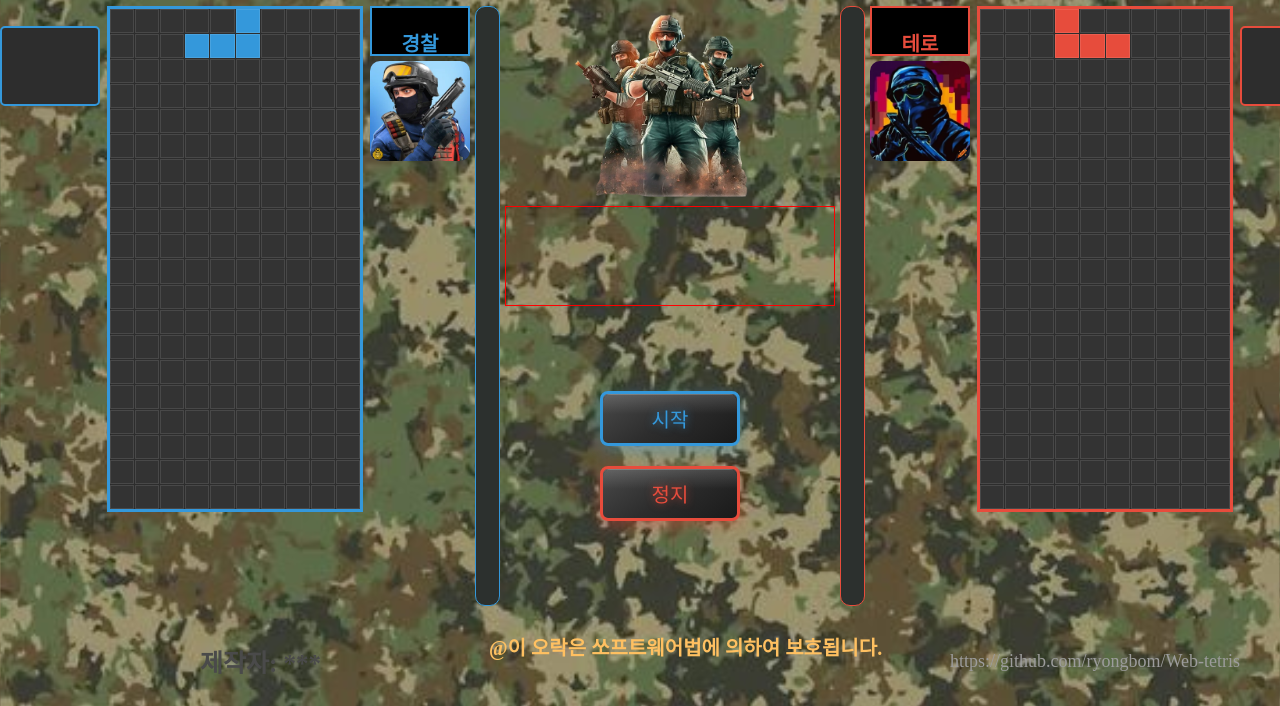
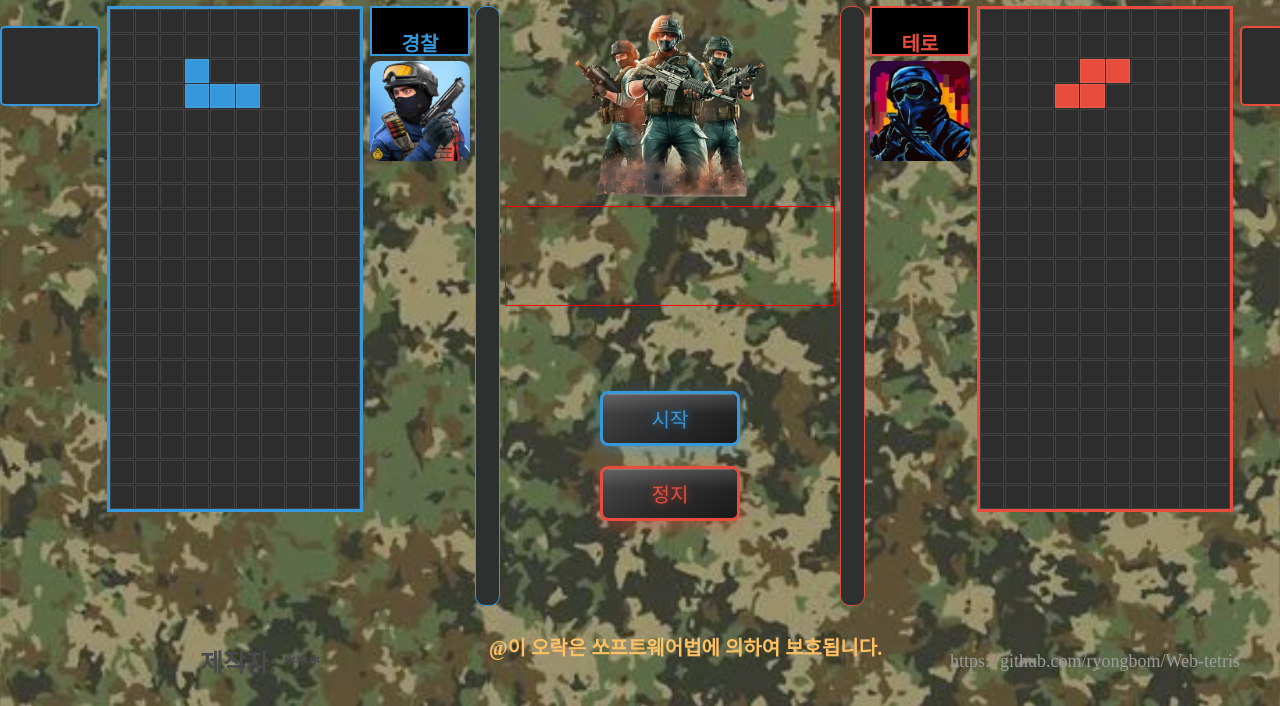
Before and after one commit to ryongbom/Web-tetris-project, a website with bundled scripts: page index.html in a window 1280 px wide. Both pictures are taken after a click on the element "시작". Shown: the part 94-800 px from the top of the page. Built offline with nearby package versions, Linux system fonts and the light colour scheme.

Commit message:
add a litlle gamelogic.js

```diff
--- a/core/game-logic.js
+++ b/core/game-logic.js
@@ -0,0 +1,117 @@
+import Tetromino from "./piece.js";
+
+export default class GameLogic {
+    constructor(board, playerType) {
+        this.board = board;
+        this.playerType = playerType;
+        this.currentPiece = null;
+        this.gameLoop = null;
+        this.aaa = false;
+
+        this.spawnNewPiece();
+        this.draw();
+    }
+
+    // 랜덤 블럭 생성기
+    spawnNewPiece() {
+        const types = ['I', 'J', 'L', 'O', 'S', 'T', 'Z'];
+        const randomType = types[Math.floor(Math.random() * types.length)];
+
+        this.currentPiece = new Tetromino(randomType, this.playerType);
+
+        const pieceWidth = this.currentPiece.getWidth();
+        if (pieceWidth === 2) {
+            this.currentPiece.position.x = 4;
+        } else {
+            this.currentPiece.position.x = 3;
+        }
+        this.currentPiece.position.y = 0;
+    }
+
+    // 충돌확인 함수
+    isValidMove(dx, dy) {
+        if (!this.currentPiece) return false;
+
+        const coords = this.currentPiece.getCoordinates();
+
+        for (const coord of coords) {
+            const newX = coord.x + dx;
+            const newY = coord.y + dy;
+
+            if (newX < 0 || newX >= 10 || newY >= 20) {
+                return false;
+            }
+
+            if (newY < 0) {
+                return false;
+            }
+        }
+        return true;
+    }
+
+    // 블럭 이동시 처리함수
+    movePiece(dx, dy) {
+        if (!this.currentPiece) return false;
+
+        if (!this.isValidMove(dx, dy)) {
+            if (dy > 0) {
+                console.log(`${this.playerType} 블록 바닥에 닿음!`);
+                this.spawnNewPiece();
+            }
+            return false;
+        }
+
+        this.currentPiece.position.x += dx;
+        this.currentPiece.position.y += dy;
+
+        this.draw();
+        return true;
+    }
+
+    // 볼럭 회전함수
+    rotatePiece() {
+        if (!this.currentPiece) return;
+
+        this.currentPiece.rotate();
+        this.draw();
+    }
+
+    // 생성된 볼록그리기 함수
+    draw() {
+        // 게임보드초기화
+        for (let i = 0; i < this.board.boardElement.children.length; i++) {
+            this.board.boardElement.children[i].style.backgroundColor = '';
+        }
+
+        // 보드새로그리기
+        if (this.currentPiece) {
+            this.board.drawPiece(this.currentPiece);
+        }
+    }
+
+
+    // 자동락하 함수
+    startGame() {
+        console.log(`${this.playerType} 게임 시작!`);
+
+        if (this.gameLoop) {
+            clearInterval(this.gameLoop);
+        }
+
+        this.gameLoop = setInterval(() => {
+            console.log(`${this.playerType} 블록 떨어지는 중...`);
+
+            this.movePiece(0, 1);
+        }, 1000);
+    }
+
+    // 오락정지 함수
+    stopGame() {
+        console.log(`${this.playerType} 게임 정지!`);
+
+        if (this.gameLoop) {
+            clearInterval(this.gameLoop);
+            this.gameLoop = null;
+        }
+    }
+}
--- a/main.js
+++ b/main.js
@@ -1,16 +1,58 @@
 import GameBoard from './core/board.js';
-import Tetromino from './core/piece.js';
+import GameLogic from './core/game-logic.js';
 
 document.addEventListener('DOMContentLoaded', () => {
-  // 1. 보드 만들기
+  console.log("게임 로딩 완료!");
+
+  // 보드 만들기
   const policeBoard = new GameBoard('police-board', 'police');
   const terroristBoard = new GameBoard('terrorist-board', 'terrorist');
 
-  // 2. 블록 만들기
-  const policeBlock = new Tetromino('L', 'police');
-  const terroristBlock = new Tetromino('J', 'terrorist');
+  // 게임로직 만들기
+  const policeGame = new GameLogic(policeBoard, 'police');
+  const terroristGame = new GameLogic(terroristBoard, 'terrorist');
 
-  // 3. 블록 그리기 (오늘의 핵심!)
-  policeBoard.drawPiece(policeBlock);
-  terroristBoard.drawPiece(terroristBlock);
+  // 버튼 동작 련결
+  const startButton = document.querySelector('.start-button');
+  const stopButton = document.querySelector('.stop-button');
+
+  startButton.addEventListener('click', () => {
+    console.log("시작 버튼 클릭!");
+
+    policeGame.startGame();
+    terroristGame.startGame();
+  });
+
+  stopButton.addEventListener('click', () => {
+    console.log("정지 버튼 클릭!");
+
+    policeGame.stopGame();
+    terroristGame.stopGame();
+  });
+  document.addEventListener('keydown', (event) => {
+    if (event.key === 'A' || event.key === 'a') {
+      policeGame.movePiece(-1, 0);
+    }
+    else if (event.key === 'D' || event.key === 'd') {
+      policeGame.movePiece(1, 0);
+    }
+    else if (event.key === 'S' || event.key === 's') {
+      policeGame.movePiece(0, 1);
+    }
+    else if (event.key === 'W' || event.key === 'w') {
+      policeGame.rotatePiece();
+    }
+    if (event.key === 'ArrowRight') {
+      terroristGame.movePiece(1, 0);
+    }
+    else if (event.key === 'ArrowLeft') {
+      terroristGame.movePiece(-1, 0);
+    }
+    else if (event.key === 'ArrowDown') {
+      terroristGame.movePiece(0, 1);
+    }
+    else if (event.key === 'ArrowUp') {
+      terroristGame.rotatePiece();
+    }
+  });
 });
--- a/styles.css
+++ b/styles.css
@@ -329,8 +329,9 @@ footer {
 }
 
 .cell {
-    background-color: #333;
+    /* background-color: #333; */
     border: 1px solid rgba(255,255,255,0.1);
+    background-color: transparent;
 }
 
 #police-board, #terrorist-board {
```
Also changed, not shown: core/board.js (line endings or trailing spaces).
